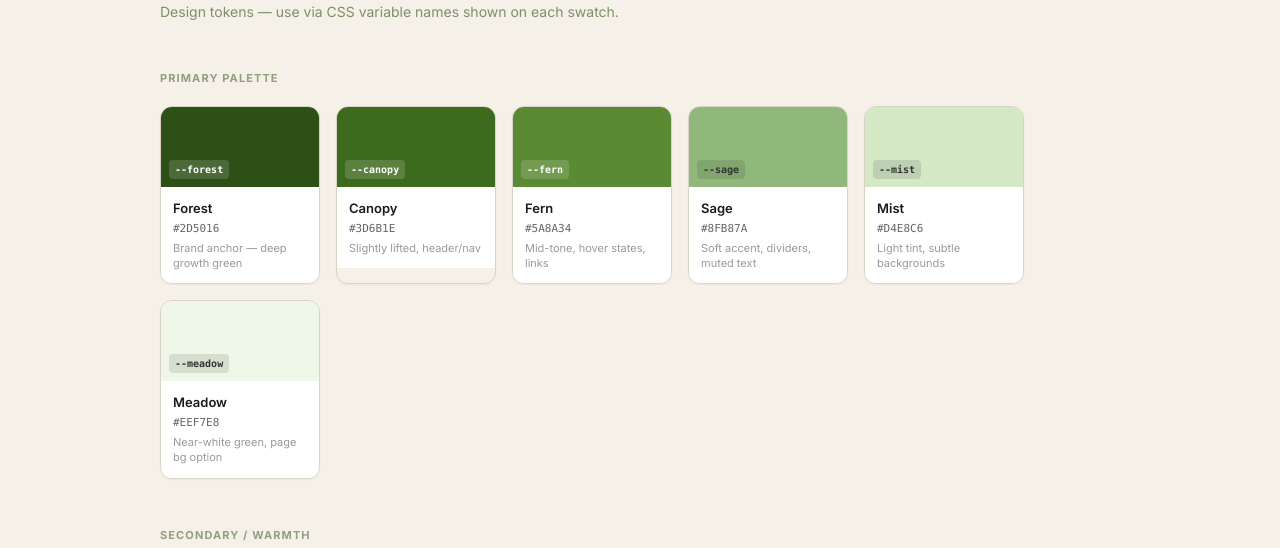
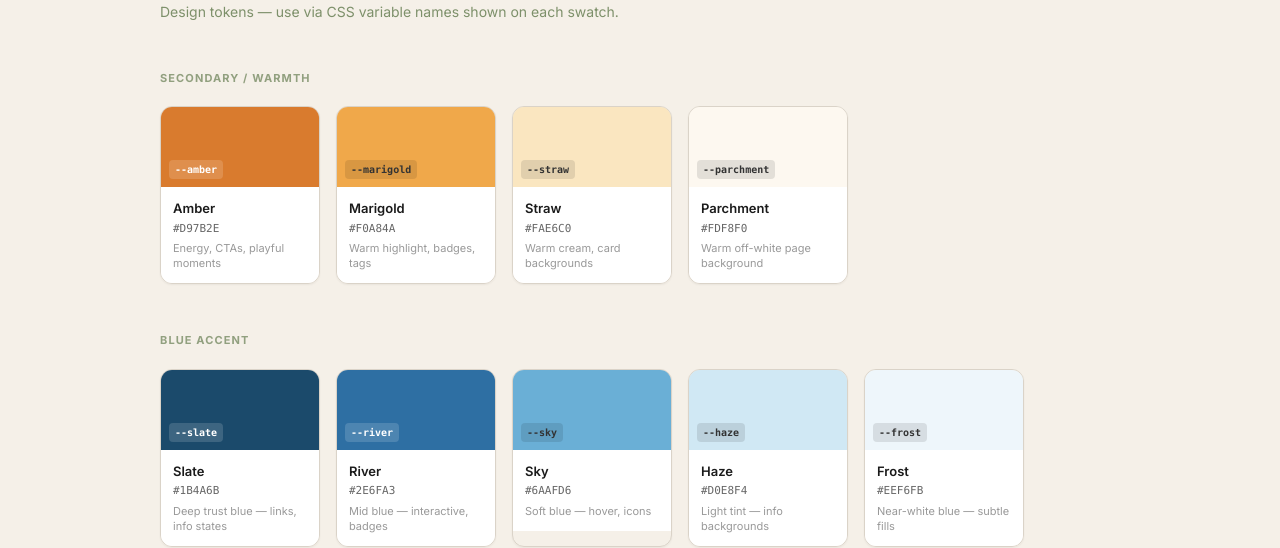
Before and after one commit to Zachatak77/parent-coaching-marissa, a Next.js app: page /colors in a window 1280 px wide. Shown: the part 236-784 px from the top of the page. Built offline with nearby package versions, Linux system fonts and the light colour scheme; no server answers.

Commit message:
Revert primary green palette tokens; keep warmth, blue, and neutrals
https://claude.ai/code/session_01WQzs7qmiaXpBVptazosq3L

```diff
--- a/app/(public)/colors/page.tsx
+++ b/app/(public)/colors/page.tsx
@@ -6,17 +6,6 @@ export const metadata: Metadata = {
 }
 
 const groups = [
-  {
-    label: 'Primary Palette',
-    swatches: [
-      { name: 'Forest',    hex: '#2D5016', note: 'Brand anchor — deep growth green',        var: '--forest' },
-      { name: 'Canopy',    hex: '#3D6B1E', note: 'Slightly lifted, header/nav',              var: '--canopy' },
-      { name: 'Fern',      hex: '#5A8A34', note: 'Mid-tone, hover states, links',            var: '--fern' },
-      { name: 'Sage',      hex: '#8FB87A', note: 'Soft accent, dividers, muted text',        var: '--sage' },
-      { name: 'Mist',      hex: '#D4E8C6', note: 'Light tint, subtle backgrounds',           var: '--mist' },
-      { name: 'Meadow',    hex: '#EEF7E8', note: 'Near-white green, page bg option',         var: '--meadow' },
-    ],
-  },
   {
     label: 'Secondary / Warmth',
     swatches: [
@@ -50,7 +39,7 @@ const groups = [
 ]
 
 function Swatch({ name, hex, note, cssVar }: { name: string; hex: string; note: string; cssVar: string }) {
-  const isDark = ['#2D5016','#3D6B1E','#5A8A34','#1B4A6B','#2E6FA3','#2A2217','#5C4A32','#D97B2E'].includes(hex)
+  const isDark = ['#1B4A6B','#2E6FA3','#2A2217','#5C4A32','#D97B2E'].includes(hex)
   return (
     <div className="rounded-xl overflow-hidden shadow-sm border border-black/8 flex-shrink-0 w-40">
       <div className="h-20 relative" style={{ backgroundColor: hex }}>
--- a/app/globals.css
+++ b/app/globals.css
@@ -36,14 +36,6 @@
     --ring: 96 38% 20%;
 
     --radius: 0.5rem;
-
-    /* ── PRIMARY PALETTE ── */
-    --forest:        #2D5016;   /* Brand anchor — deep growth green */
-    --canopy:        #3D6B1E;   /* Slightly lifted, header/nav */
-    --fern:          #5A8A34;   /* Mid-tone, hover states, links */
-    --sage:          #8FB87A;   /* Soft accent, dividers, muted text */
-    --mist:          #D4E8C6;   /* Light tint, subtle backgrounds */
-    --meadow:        #EEF7E8;   /* Near-white green, page bg option */
 
     /* ── SECONDARY / WARMTH ── */
     --amber:         #D97B2E;   /* Energy, CTAs, playful moments */
```
